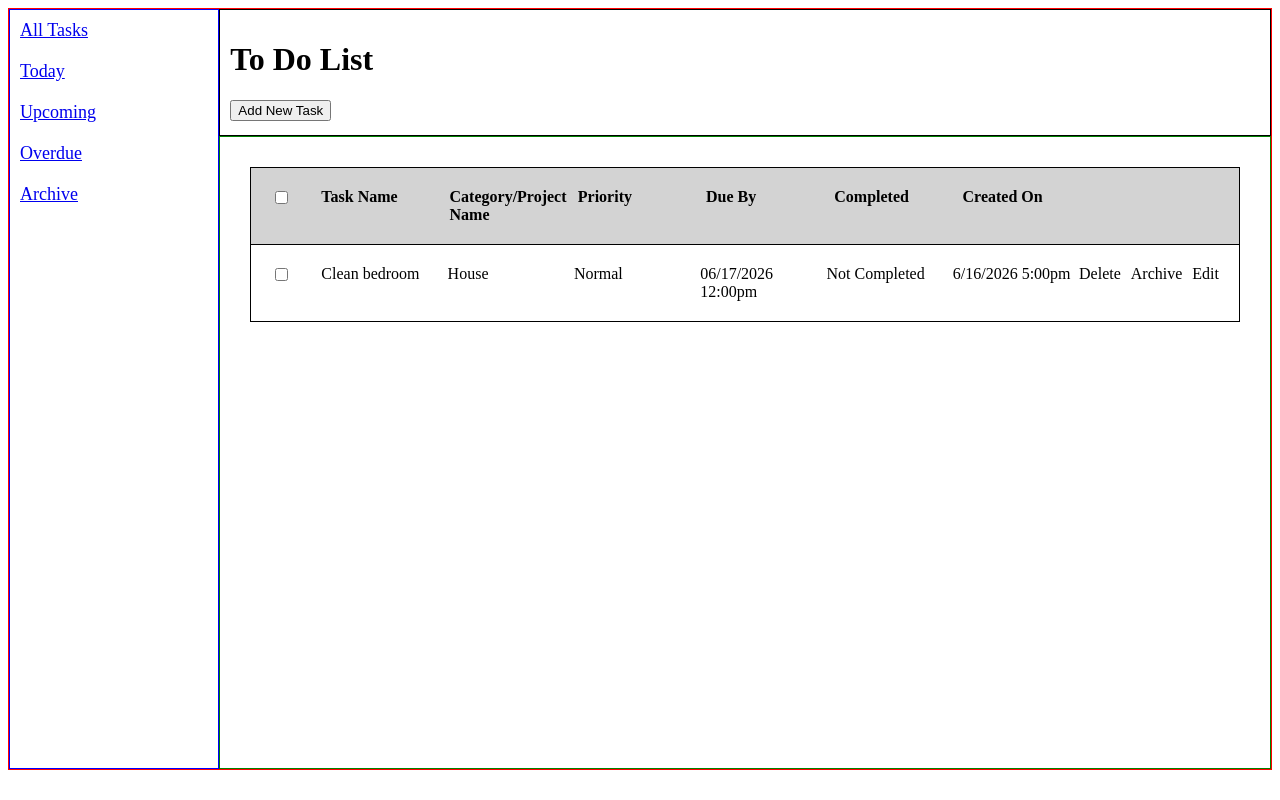
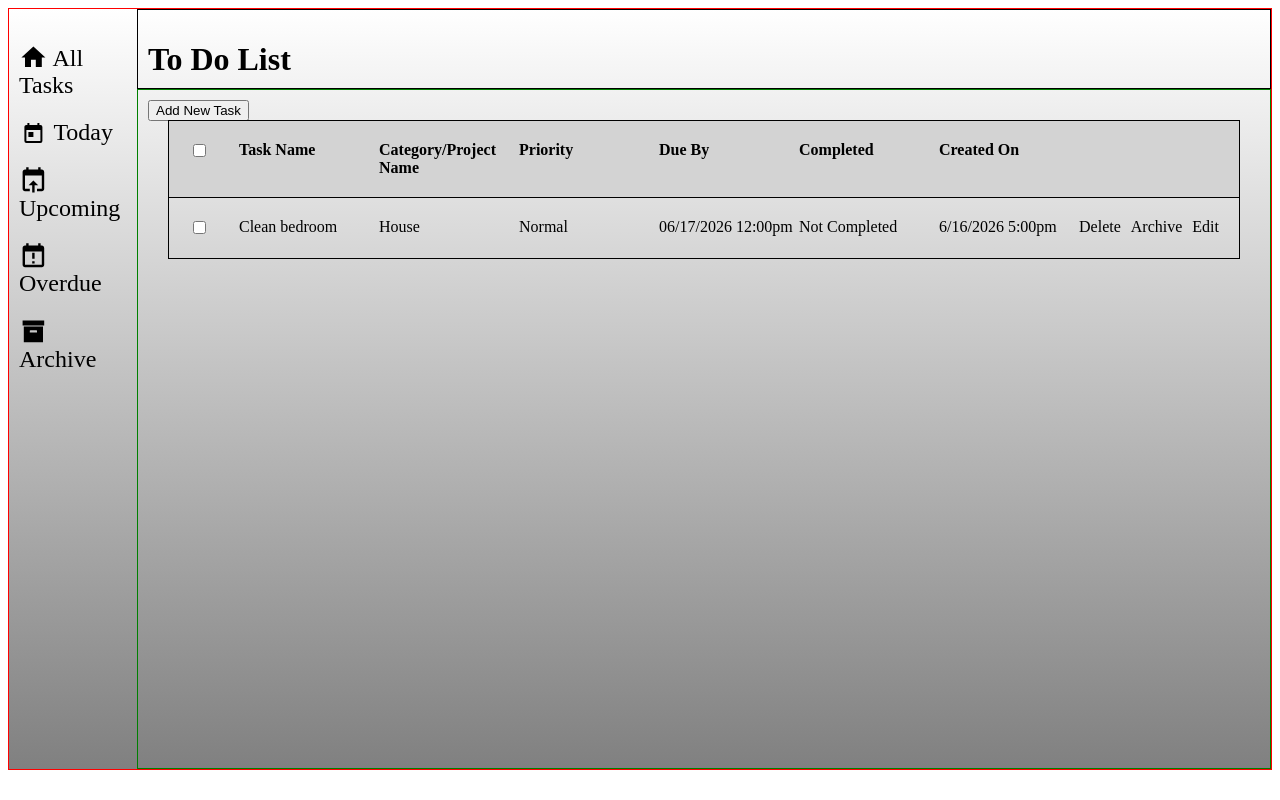
Before and after one commit to DevScissors/TOP-Todo, a website built with webpack: page src/index.html in a window 1280 px wide. Built offline with nearby package versions, Linux system fonts and the light colour scheme.

Commit message:
Making good progress on styling the nav menu, still deciding on overall color scheme

```diff
--- a/src/index.html
+++ b/src/index.html
@@ -14,23 +14,56 @@
         </div>
       </div>
       <div class="sidebar-container">
-        <div class="sidebar-wrapper">
-          <div class="all-tasks-menu menu">
-            <a href="#">All Tasks</a>
-          </div>
-          <div class="today-menu menu">
-            <a href="#">Today</a>
-          </div>
-          <div class="upcoming-menu menu">
-            <a href="#">Upcoming</a>
-          </div>
-          <div class="overdue-menu menu">
-            <a href="#">Overdue</a>
-          </div>
-          <div class="archive-menu menu">
-            <a href="#">Archive</a>
-          </div>
-        </div>
+        <nav class="sidebar-wrapper">
+          <a class="all-tasks-menu menu" href="#">
+            <svg xmlns="http://www.w3.org/2000/svg" viewBox="0 0 24 24">
+              <title>home</title>
+              <path d="M10,20V14H14V20H19V12H22L12,3L2,12H5V20H10Z" />
+            </svg>
+            <span class="menu-title">All Tasks</span>
+          </a>
+          <a class="today-menu menu" href="#">
+            <svg
+              xmlns="http://www.w3.org/2000/svg"
+              viewBox="0 0 24 24"
+              width="24"
+              height="24"
+            >
+              <title>calendar-today</title>
+              <path
+                d="M7,10H12V15H7M19,19H5V8H19M19,3H18V1H16V3H8V1H6V3H5C3.89,3 3,3.9 3,5V19A2,2 0 0,0 5,21H19A2,2 0 0,0 21,19V5A2,2 0 0,0 19,3Z"
+              />
+            </svg>
+            <span class="menu-title">Today</span>
+          </a>
+          <a class="upcoming-menu menu" href="#">
+            <svg xmlns="http://www.w3.org/2000/svg" viewBox="0 0 24 24">
+              <title>calendar-import</title>
+              <path
+                d="M12 12L8 16H11V22H13V16H16M19 3H18V1H16V3H8V1H6V3H5C3.9 3 3 3.9 3 5V19C3 20.11 3.9 21 5 21H9V19H5V8H19V19H15V21H19C20.11 21 21 20.11 21 19V5C21 3.9 20.11 3 19 3Z"
+              />
+            </svg>
+            <span class="menu-title">Upcoming</span>
+          </a>
+          <a class="overdue-menu menu" href="#">
+            <svg xmlns="http://www.w3.org/2000/svg" viewBox="0 0 24 24">
+              <title>calendar-alert</title>
+              <path
+                d="M6 1V3H5C3.89 3 3 3.89 3 5V19C3 20.11 3.9 21 5 21H19C20.11 21 21 20.11 21 19V5C21 3.9 20.11 3 19 3H18V1H16V3H8V1H6M5 8H19V19H5V8M11 9V14H13V9H11M11 16V18H13V16H11Z"
+              />
+            </svg>
+            <span class="menu-title">Overdue</span>
+          </a>
+          <a class="archive-menu menu" href="#">
+            <svg xmlns="http://www.w3.org/2000/svg" viewBox="0 0 24 24">
+              <title>archive</title>
+              <path
+                d="M3,3H21V7H3V3M4,8H20V21H4V8M9.5,11A0.5,0.5 0 0,0 9,11.5V13H15V11.5A0.5,0.5 0 0,0 14.5,11H9.5Z"
+              />
+            </svg>
+            <span class="menu-title">Archive</span>
+          </a>
+        </nav>
       </div>
       <div class="todo-list-container">
         <div class="todo-list-wrapper">
--- a/src/index.js
+++ b/src/index.js
@@ -1 +1,10 @@
 import "./styles/style.css";
+
+const navItems = document.querySelectorAll(".menu");
+
+navItems.forEach((menuItem) => {
+  menuItem.addEventListener("click", (e) => {
+    navItems.forEach((nav) => nav.classList.remove("active"));
+    e.currentTarget.classList.toggle("active");
+  });
+});
--- a/src/styles/style.css
+++ b/src/styles/style.css
@@ -1,19 +1,55 @@
 .main-container {
     border: 1px solid red;
     display: grid;
-    grid-template: 1fr 5fr / 1fr 5fr;
+    grid-template: 10vh 5fr / 10vw 5fr;
     min-height: 95vh;
+    background: linear-gradient(0deg, gray, white);
+}
+
+a {
+    text-decoration: none;
+}
+
+a:link, a:visited {
+    color: black;
+}
+
+.menu svg {
+    fill: black;
+    width: 1.2em;
+    vertical-align: bottom;
+}
+
+.active .menu-title {
+    color: white;
+}
+
+.menu:hover, .active {
+    color: white;
+    transform:scale(1.1);
+    filter: drop-shadow(2px 2px 2px black);
+    paint-order: stroke fill;
+    -webkit-text-stroke: 1px lightgray;
+}
+
+.menu:hover svg {
+    fill: white;
+}
+
+.active svg * {
+    fill: white;
 }
 
 .sidebar-container {
     display: grid;
     grid-row: 1 / 3;
+    justify-content: center;
+    margin-top: 1.5em;
 }
 
 .sidebar-wrapper {
     padding: 10px;
-    border: 1px solid blue;
-    font-size: large;
+    font-size: 1.5em;
     display: flex;
     flex-direction: column;
     gap: 20px;
```
